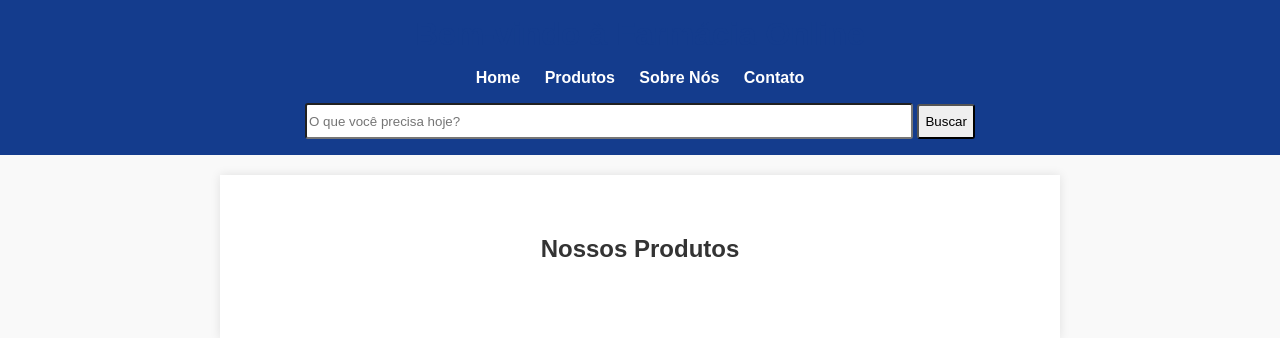
After one commit to zyphyxx/pharmacy-website, a Django app: template app/templates/main.html in a window 1280 px wide. The commit adds this page. Shown: the top 338 px of the page. Run offline with Django 5.2, Linux system fonts and the light colour scheme; the template is opened without the code that fills it, so the values that code supplies are empty.

```diff
--- a/app/settings.py
+++ b/app/settings.py
@@ -119,7 +119,8 @@ USE_TZ = True
 # Static files (CSS, JavaScript, Images)
 # https://docs.djangoproject.com/en/5.0/howto/static-files/
 
-STATIC_URL = 'static/'
+STATIC_URL = 'app/static/'
+STATICFILES_DIRS = [BASE_DIR / "app/static"]
 
 # Default primary key field type
 # https://docs.djangoproject.com/en/5.0/ref/settings/#default-auto-field
--- /dev/null
+++ b/app/static/styles.css
@@ -0,0 +1,108 @@
+
+/* static/css/styles.css */
+body {
+    font-family: Arial, sans-serif;
+    margin: 0;
+    padding: 0;
+    box-sizing: border-box;
+    background-color: #f9f9f9;
+}
+
+.header {
+    background-color: #143C8D;
+    color: white;
+    padding: 1em;
+    text-align: center;
+}
+
+.header__title {
+    margin: 0;
+    color: #143C8D;
+}
+
+.nav {
+    margin: 1em 0;
+}
+
+.nav__list {
+    list-style-type: none;
+    padding: 0;
+    text-align: center;
+}
+
+.nav__item {
+    display: inline;
+    margin: 0 10px;
+}
+
+.nav__link {
+    color: white;
+    text-decoration: none;
+    font-weight: bold;
+}
+
+.nav__link:hover {
+    text-decoration: underline;
+}
+
+.main {
+    padding: 20px;
+    background-color: white;
+    box-shadow: 0 0 10px rgba(0, 0, 0, 0.1);
+    max-width: 800px;
+    margin: 20px auto;
+}
+
+.footer {
+    background-color: #143C8D;
+    color: white;
+    text-align: center;
+    padding: 1em;
+    position: fixed;
+    bottom: 0;
+    width: 100%;
+}
+
+.products {
+    padding: 20px;
+}
+
+.products__title {
+    text-align: center;
+    color: #333;
+}
+
+.products__list {
+    list-style-type: none;
+    padding: 0;
+    display: flex;
+    justify-content: space-around;
+    flex-wrap: wrap;
+}
+
+.products__item {
+    background-color: #fff;
+    padding: 20px;
+    margin: 10px;
+    box-shadow: 0 0 5px rgba(0, 0, 0, 0.1);
+    border-radius: 5px;
+    max-width: 200px;
+    text-align: center;
+}
+
+.products__name {
+    font-size: 1.2em;
+    margin-bottom: 10px;
+    color: #4CAF50;
+}
+
+.products__description {
+    font-size: 0.9em;
+    color: #666;
+}
+
+.products__price {
+    font-weight: bold;
+    margin-top: 10px;
+    color: #143C8D;
+}
--- a/app/templates/base.html
+++ b/app/templates/base.html
@@ -2,13 +2,155 @@
 <html lang="en">
 <head>
     <meta charset="UTF-8">
-    <title>Base template</title>
+    <meta name="viewport" content="width=device-width, initial-scale=1.0">
+    <title>{% block title %}Farmácia Online{% endblock %}</title>
+    {% load static %}
+    <link rel="stylesheet" href="{% static 'styles.css' %}">
+    <style>
+
+
+        body {
+            font-family: Arial, sans-serif;
+            margin: 0;
+            padding: 0;
+            box-sizing: border-box;
+            background-color: #f9f9f9;
+        }
+
+        .header {
+            background-color: #143C8D;
+            color: white;
+            padding: 1em;
+            text-align: center;
+        }
+
+        .header__title {
+            margin: 0;
+            color: #143C8D;
+        }
+
+        .nav {
+            margin: 1em 0;
+        }
+
+        .nav__list {
+            list-style-type: none;
+            padding: 0;
+            text-align: center;
+        }
+
+        .nav__item {
+            display: inline;
+            margin: 0 10px;
+        }
+
+        .nav__link {
+            color: white;
+            text-decoration: none;
+            font-weight: bold;
+        }
+
+        .nav__link:hover {
+            text-decoration: underline;
+        }
+
+        .main {
+            padding: 20px;
+            background-color: white;
+            box-shadow: 0 0 10px rgba(0, 0, 0, 0.1);
+            max-width: 800px;
+            margin: 20px auto;
+        }
+
+        .footer {
+            background-color: #143C8D;
+            color: white;
+            text-align: center;
+            padding: 1em;
+            position: static;
+            bottom: 0;
+            width: 100%;
+        }
+
+        .products {
+            padding: 20px;
+        }
+
+        .products__title {
+            text-align: center;
+            color: #333;
+        }
+
+        .products__list {
+            list-style-type: none;
+            padding: 0;
+            display: flex;
+            justify-content: space-around;
+            flex-wrap: wrap;
+        }
+
+        .products__item {
+            background-color: #fff;
+            padding: 20px;
+            margin: 10px;
+            box-shadow: 0 0 5px rgba(0, 0, 0, 0.1);
+            border-radius: 5px;
+            max-width: 200px;
+            text-align: center;
+        }
+
+        .products__name {
+            font-size: 1.2em;
+            margin-bottom: 10px;
+            color: #4CAF50;
+        }
+
+        .products__description {
+            font-size: 0.9em;
+            color: #666;
+        }
+
+        .products__price {
+            font-weight: bold;
+            margin-top: 10px;
+            color: #143C8D;
+        }
+
+        .box-search {
+            width: 600px;
+            height: 30px;
+            border-radius: 3px;
+            box-shadow: none;
+        }
+
+        .btn-search {
+            height: 35px;
+            border-radius: 3px;
+        }
+
+    </style>
 </head>
 <body>
-    <main>
-        {% block content%}
-        {% endblock %}
-    </main>
+<header class="header">
+    <h1 class="header__title">Bem-vindo à Farmácia Online</h1>
+    <nav class="nav">
+        <ul class="nav__list">
+            <li class="nav__item"><a class="nav__link" href="#">Home</a></li>
+            <li class="nav__item"><a class="nav__link" href="#">Produtos</a></li>
+            <li class="nav__item"><a class="nav__link" href="#">Sobre Nós</a></li>
+            <li class="nav__item"><a class="nav__link" href="#">Contato</a></li>
+        </ul>
+    </nav>
+
+    <form method="GET" action="{% url 'prod_list' %}">
+        <input class="box-search" type="text" name="search" placeholder="O que você precisa hoje?">
+        <button type="submit" class="btn-search">Buscar</button>
+    </form>
+</header>
+<main class="main">
+    {% block content %}
+    {% endblock %}
+</main>
 
 </body>
 </html>
--- /dev/null
+++ b/app/templates/main.html
@@ -0,0 +1,147 @@
+
+{% extends 'base.html' %}
+
+{% block title %}Home - Farmácia Online{% endblock %}
+
+{% block content %}
+<style>
+
+body {
+    font-family: Arial, sans-serif;
+    margin: 0;
+    padding: 0;
+    box-sizing: border-box;
+    background-color: #f9f9f9;
+}
+
+.header {
+    background-color: #143C8D;
+    color: white;
+    padding: 1em;
+    text-align: center;
+}
+
+.header__title {
+    margin: 0;
+    color: #143C8D;
+}
+
+.nav {
+    margin: 1em 0;
+}
+
+.nav__list {
+    list-style-type: none;
+    padding: 0;
+    text-align: center;
+}
+
+.nav__item {
+    display: inline;
+    margin: 0 10px;
+}
+
+.nav__link {
+    color: white;
+    text-decoration: none;
+    font-weight: bold;
+}
+
+.nav__link:hover {
+    text-decoration: underline;
+}
+
+.main {
+    padding: 20px;
+    background-color: white;
+    box-shadow: 0 0 10px rgba(0, 0, 0, 0.1);
+    max-width: 800px;
+    margin: 20px auto;
+}
+
+.footer {
+    background-color: #143C8D;
+    color: white;
+    text-align: center;
+    padding: 1em;
+    position: fixed;
+    bottom: 0;
+    width: 100%;
+}
+
+.products {
+    padding: 20px;
+}
+
+.products__title {
+    text-align: center;
+    color: #333;
+}
+
+.products__list {
+    list-style-type: none;
+    padding: 0;
+    display: flex;
+    justify-content: space-around;
+    flex-wrap: wrap;
+}
+
+.products__item {
+    background-color: #fff;
+    padding: 20px;
+    margin: 10px;
+    box-shadow: 0 0 5px rgba(0, 0, 0, 0.1);
+    border-radius: 5px;
+    max-width: 200px;
+    text-align: center;
+}
+
+.products__name {
+    font-size: 1.2em;
+    margin-bottom: 10px;
+    color: #143C8D;
+}
+
+.products__description {
+    font-size: 0.9em;
+    color: #666;
+}
+
+.products__price {
+    font-weight: bold;
+    margin-top: 10px;
+    color: #143C8D;
+}
+
+.btn-add {
+    background: #143C8D;
+    color: #fff;
+    margin-top: 10px;
+    height: 40px;
+    width: 180px;
+    border-radius: 3px;
+}
+
+</style>
+
+<section class="products">
+    <h2 class="products__title">Nossos Produtos</h2>
+    <ul class="products__list">
+
+        {% for prod in context %}
+
+        <li class="products__item">
+            <img src="{{ prod.image.url }}" width="150px" height="150px">
+            <h3 class="products__name">{{prod.name}}</h3>
+            <p class="products__description">{{prod.description}} 1</p>
+            <p class="products__price">R$ {{prod.price}}</p>
+            <input type="number" value="{{prod.quantity}}">
+            <input type="submit" class="btn-add" value="Adicionar ao carrinho">
+
+        </li>
+
+        {% endfor %}
+    </ul>
+</section>
+
+{% endblock %}
```
Also changed, not shown: products/templates/main.html (deleted, +0 -13 lines), media/images/12190-15.webp (added), media/images/396001-15.webp (added), media/images/468560-15_yUZtdM3.webp (added), media/images/921040-15.webp (added), media/images/921040-15_xgmieks.webp (added), media/images/dip-monoid-500mgmL_Qi5OqgX.png (added).
